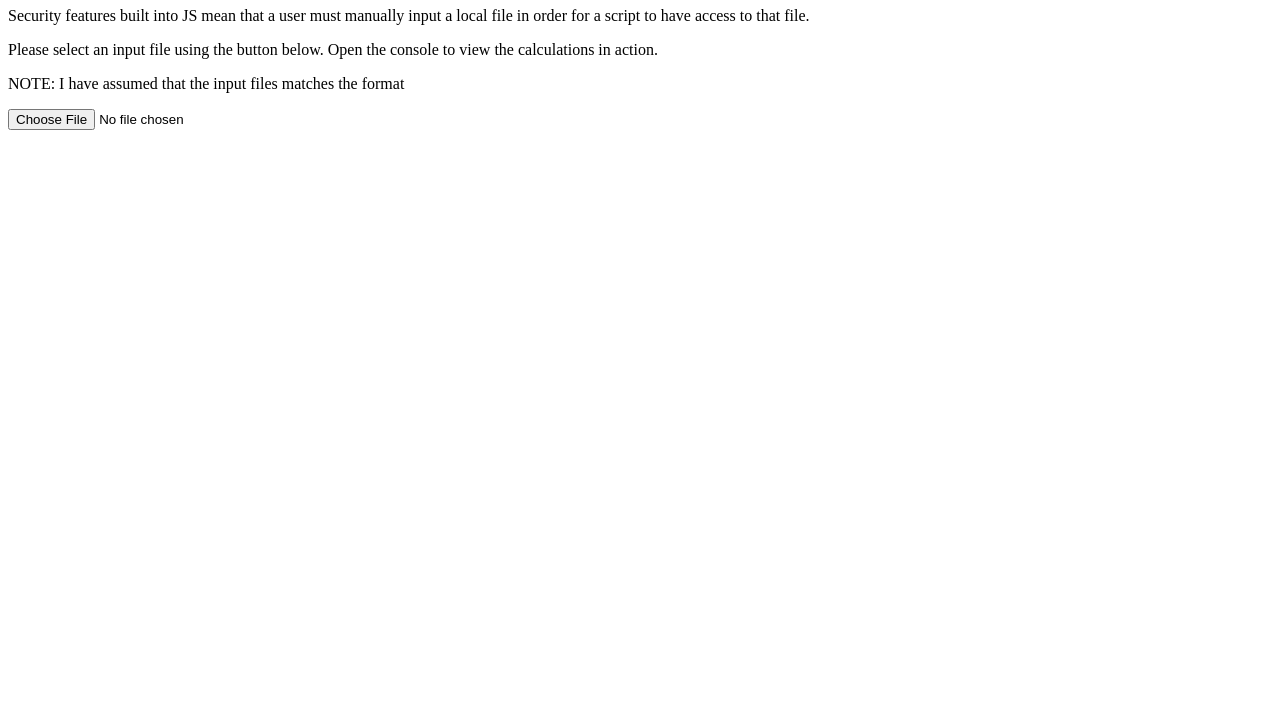
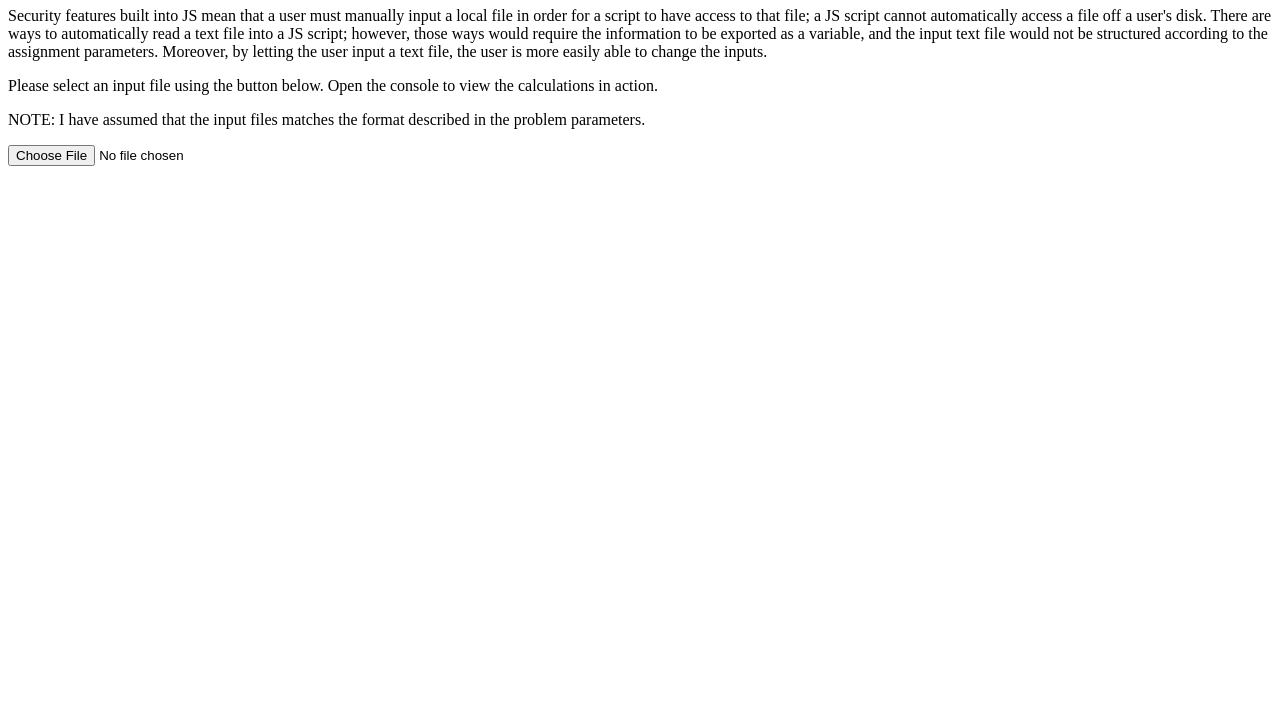
Before and after one commit to sdbedi/challengeproblems, a plain HTML site: page All Increasing Subsequences/index.html in a window 1280 px wide. Shown: the part 73-800 px from the top of the page. Drawn offline with Linux system fonts and the light colour scheme.

Commit message:
code cleanup

```diff
--- a/All Increasing Subsequences/index.html
+++ b/All Increasing Subsequences/index.html
@@ -5,14 +5,12 @@
 </head>
 <body>
 <h1>Please open the console.</h1>
-<p>Security features built into JS mean that a user must manually input a local file in order for a script to have access to that file.</p>
+<p>Security features built into JS mean that a user must manually input a local file in order for a script to have access to that file; a JS script cannot automatically access a file off a user's disk. There are ways to automatically read a text file into a JS script; however, those ways would require the information to be exported as a variable, and the input text file would not be structured according to the assignment parameters. Moreover, by letting the user input a text file, the user is more easily able to change the inputs.</p>
 <p>Please select an input file using the button below. Open the console to view the calculations in action.</p>
-<p>NOTE: I have assumed that the input files matches the format </p>
+<p>NOTE: I have assumed that the input files matches the format described in the problem parameters.</p>
 <input type='file' accept='text/plain' onchange='openFile(event)'><br>
 <img id='output'>
-<script language="javascript" src="test.txt">console.log("foo: ", foo)</script>
 <script>
-console.log(foo)
 var openFile = function(event) {
 	var input = event.target;
 
```
Also changed, not shown: 1 other file.
